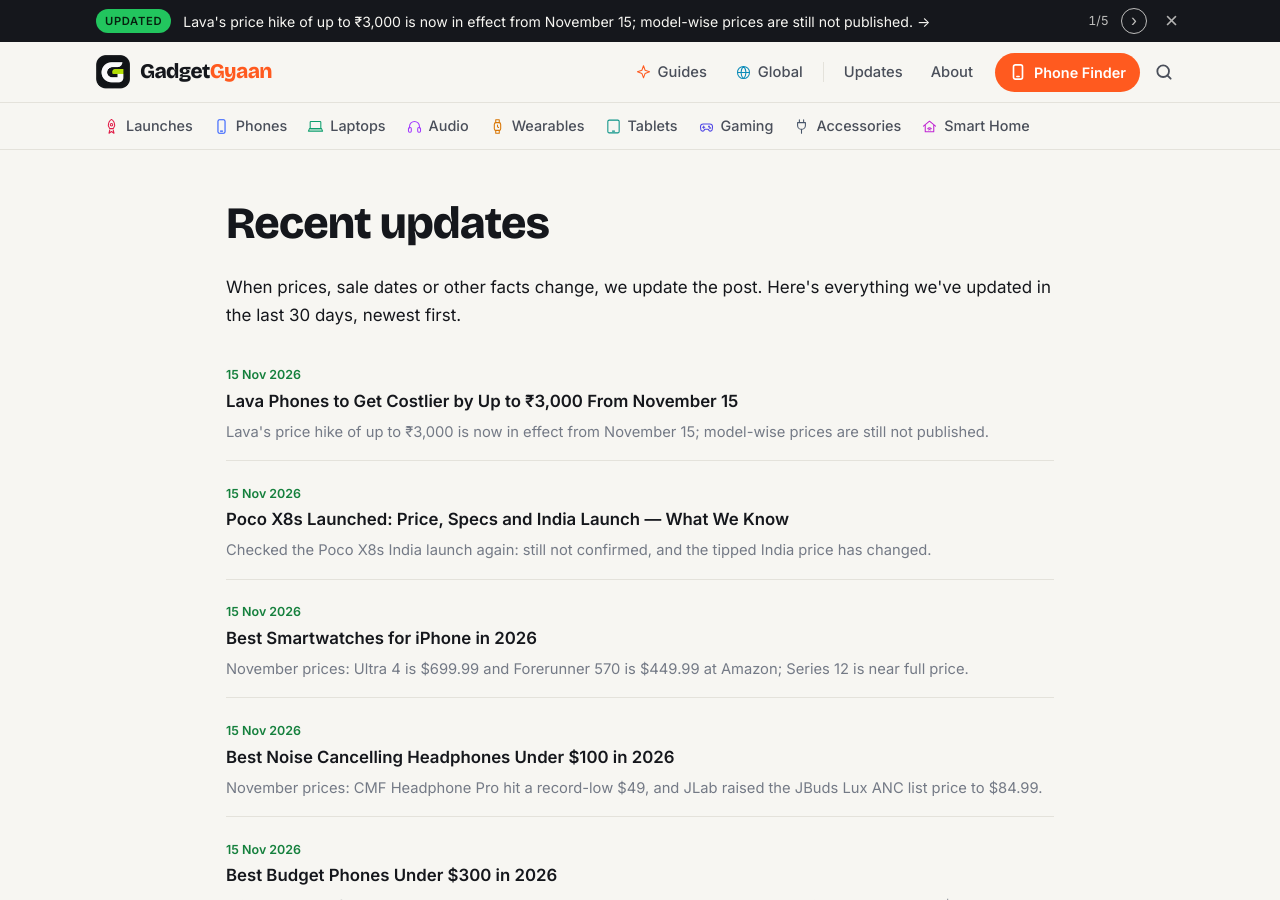
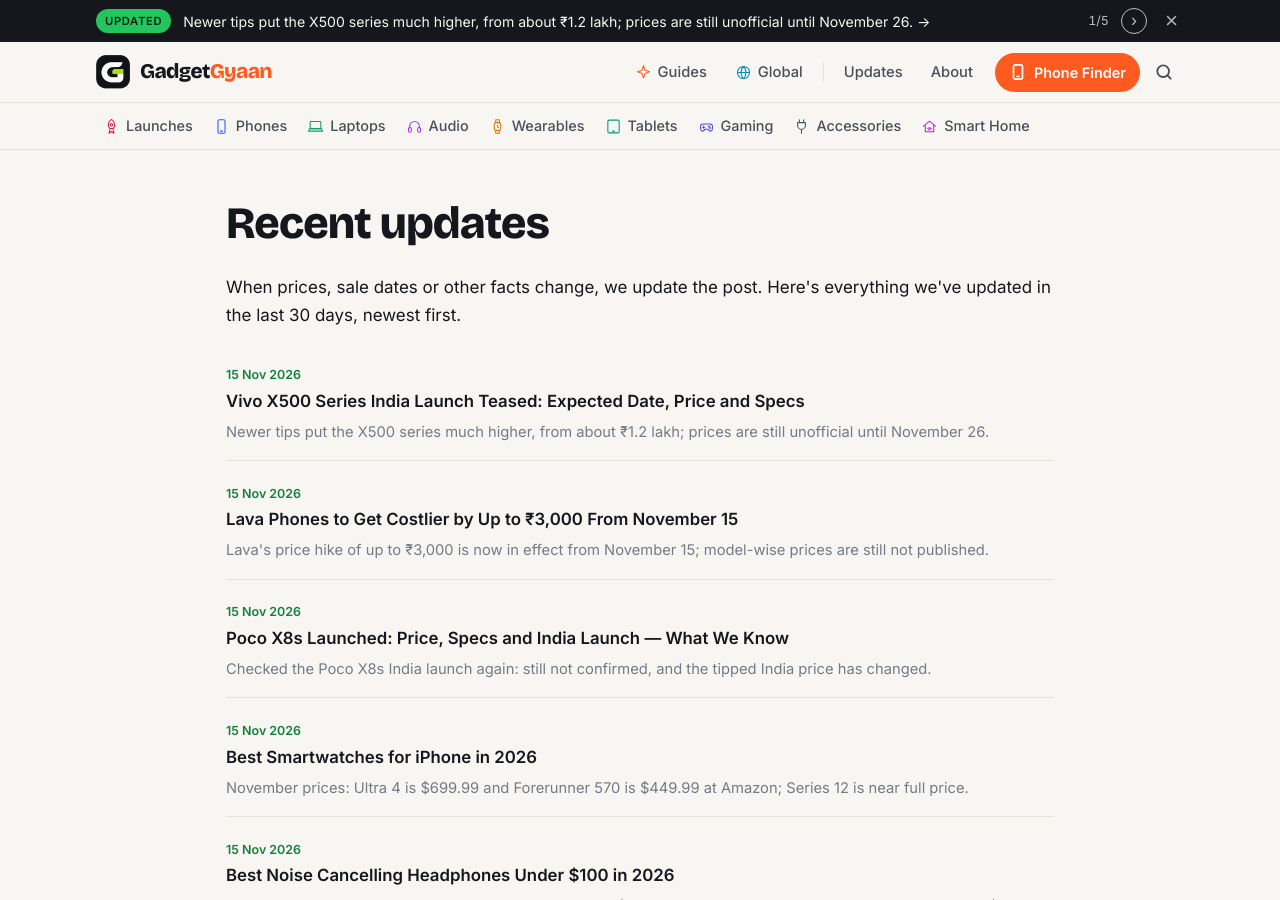
Before and after one commit to kiteksood167/kiteksood167.github.io, a Jekyll site: the page built from updates.html, in a window 1280 px wide and 900 px high. Built offline with Jekyll 4.4.1, drawn with Linux system fonts in a browser that asks for light colours; some of the changed text lies outside the part shown.

Commit message:
Launch updates: Vivo X500 series newer tipped India prices (Nov 15)
Co-Authored-By: Claude Opus 5.5 <noreply@anthropic.com>
Claude-Session: https://claude.ai/code/session_01WQRPmSxMwztgHXfstCGpBN

```diff
--- a/_posts/2026-11-07-vivo-x500-series-india-launch-confirmed-expected-price-specs.md
+++ b/_posts/2026-11-07-vivo-x500-series-india-launch-confirmed-expected-price-specs.md
@@ -3,8 +3,8 @@ title: "Vivo X500 Series India Launch Teased: Expected Date, Price and Specs"
 seo_title: "Vivo X500 India Launch: Date, Price & Specs"
 description: "Vivo X500, X500 Pro and X500 Pro Max launch in India on November 26. Confirmed details, expected prices, China specs and Amazon/Flipkart pages."
 date: 2026-11-07 10:15:00 +0530
-last_modified_at: 2026-11-12 18:53:00 +0530
-update_note: "Vivo has confirmed the X500 series India launch for November 26, along with the Watch GT 2."
+last_modified_at: 2026-11-15 18:45:00 +0530
+update_note: "Newer tips put the X500 series much higher, from about ₹1.2 lakh; prices are still unofficial until November 26."
 category: Launches
 also_in: [Phones]
 affiliate: true
@@ -13,6 +13,10 @@ image_alt: "Three premium phones with large round camera modules in black, silve
 image_credit: "Illustration, not the actual products"
 tags: [vivo, vivo x500, vivo x500 pro, vivo x500 pro max, flagship phones, camera phones, upcoming phones, launch]
 sources:
+  - name: "Digit: Vivo X500 series India launch set for Nov 26, expected price"
+    url: "https://www.digit.in/news/mobile-phones/vivo-x500-pro-max-x500-pro-x500-india-launch-set-for-nov-26-check-expected-price-specs-and-more.html"
+  - name: "Udaipur Times: Vivo X500 series box prices leaked ahead of November 26 launch"
+    url: "https://udaipurtimes.com/our-lifestyle/vivo-x500-series-price-leak-india-launch/cid19527439.htm"
   - name: "My Mobile India: Vivo X500 series India launch date officially confirmed for November 26"
     url: "https://www.mymobileindia.com/vivo-x500-series-india-launch-date-officially-confirmed-for-november-26/"
   - name: "Business Today: Vivo X500 series India launch on November 26"
@@ -32,6 +36,8 @@ sources:
 Vivo has started teasing the **X500 series** in India. Its India website now shows the X500 phones, a new **Zeiss telephoto extender** and the **Vivo Watch GT 2**, and launch pages have gone live on **Amazon** and **Flipkart**. Vivo hasn't announced the launch date or prices yet, but a well-known tipster says the phones arrive on **November 25**.
 
 <!--more-->
+
+**Update, November 15:** Newer leaks point to much higher India prices than earlier tips. Digit reports a tipster's estimate of about ₹1,19,999 for the X500, ₹1,49,999 for the X500 Pro and ₹1,59,999 for the X500 Pro Max (12GB + 256GB), and a leak of box MRPs starts at ₹1,69,999. MRP is the maximum printed price, and selling prices are usually lower. None of this is official; Vivo will announce prices on November 26.
 
 **Update, November 12:** Vivo has now officially confirmed the India launch date: the X500 series arrives on **November 26, 2026**, one day later than the tipped November 25. My Mobile India and Business Today report a 12 PM IST launch, and PhoneBunch and My Mobile India say all three models (X500, X500 Pro and X500 Pro Max) are coming, with the **Vivo Watch GT 2** launching the same day. Prices are still unannounced and will be revealed at the event.
 
@@ -85,7 +91,15 @@ Vivo hasn't announced India prices. In China, the X500 Pro starts at **CNY 6,499
 | X500 Pro | around ₹93,000 |
 | X500 Pro Max | around ₹1,00,000 |
 
-Other reports suggest a wider range, from about ₹60,000 to ₹1 lakh, so treat all of these as estimates until launch day.
+Newer tips (as of November 15) are much higher. Digit reports these estimates for the 12GB + 256GB models:
+
+| Model | Newer tipped India price |
+|---|---|
+| X500 | around ₹1,19,999 |
+| X500 Pro | around ₹1,49,999 |
+| X500 Pro Max | around ₹1,59,999 (512GB: around ₹1,79,999) |
+
+A separate leak of box MRPs (the maximum printed price, not the selling price) starts at ₹1,69,999 for the X500. Treat all of these as estimates until Vivo announces prices on November 26.
 
 > **Tip:** If you're thinking of pre-booking at a shop, ask whether the booking amount is fully refundable and get it in writing. Prices aren't announced yet, and you don't want to be locked in if the final price is higher than expected.
 
@@ -120,4 +134,4 @@ If you are thinking of using it with a flagship phone like the Vivo X500, this c
 
 ## The bottom line
 
-Vivo has officially started teasing the **X500, X500 Pro and X500 Pro Max** for India, with pages live on Amazon and Flipkart, and has now confirmed the India launch for **November 26**. Prices aren't official yet; a tipster expects roughly ₹79,000 to ₹1 lakh. The X500 Pro Max, with its 200MP periscope camera and 8,000mAh battery, is the model camera fans should watch. We'll update this page as soon as Vivo announces the details.
+Vivo has officially started teasing the **X500, X500 Pro and X500 Pro Max** for India, with pages live on Amazon and Flipkart, and has now confirmed the India launch for **November 26**. Prices aren't official yet; the latest tips range from about ₹1.2 lakh to ₹1.6 lakh, up from earlier estimates of ₹79,000 to ₹1 lakh. The X500 Pro Max, with its 200MP periscope camera and 8,000mAh battery, is the model camera fans should watch. We'll update this page as soon as Vivo announces the details.
```
